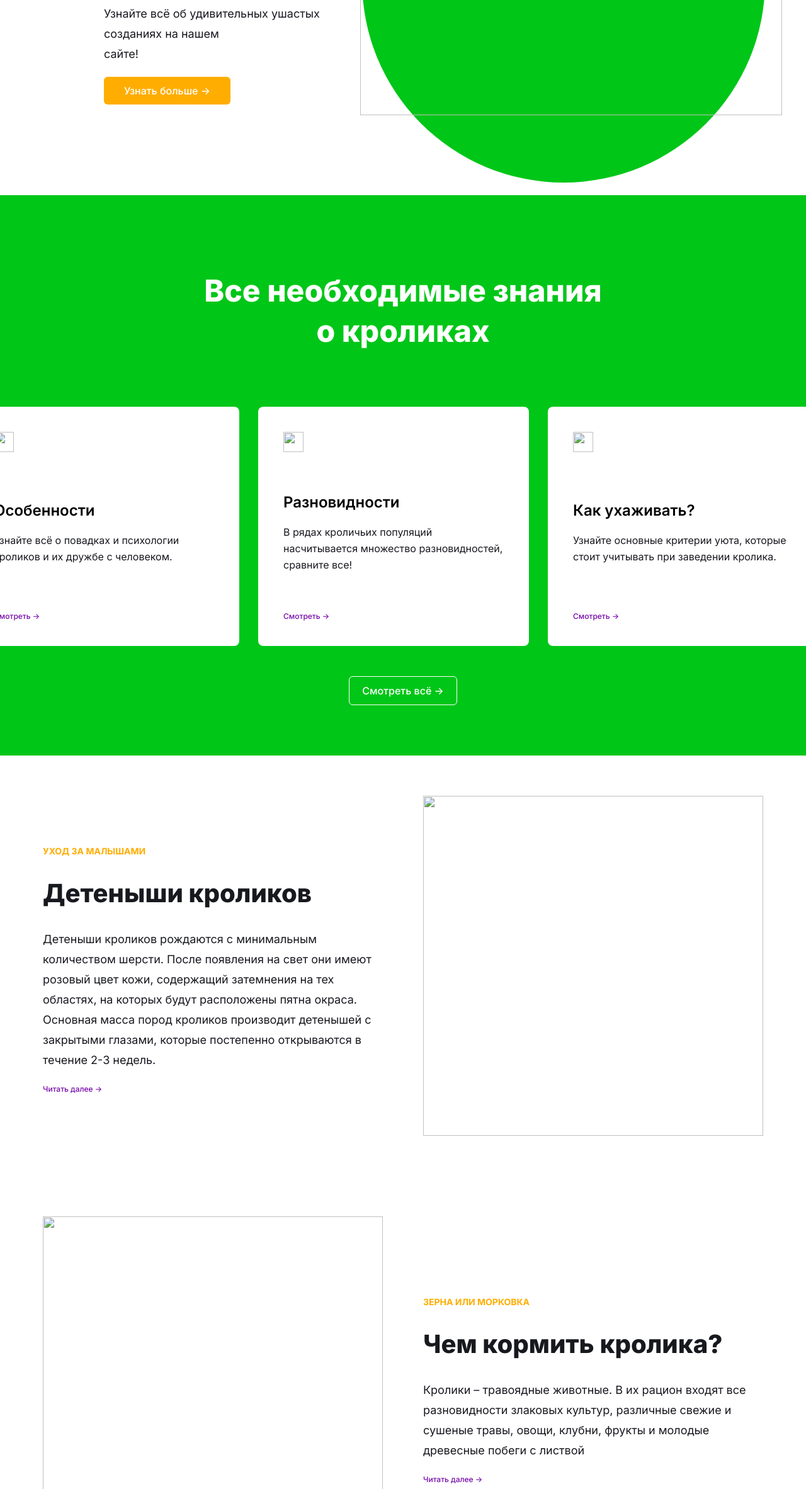
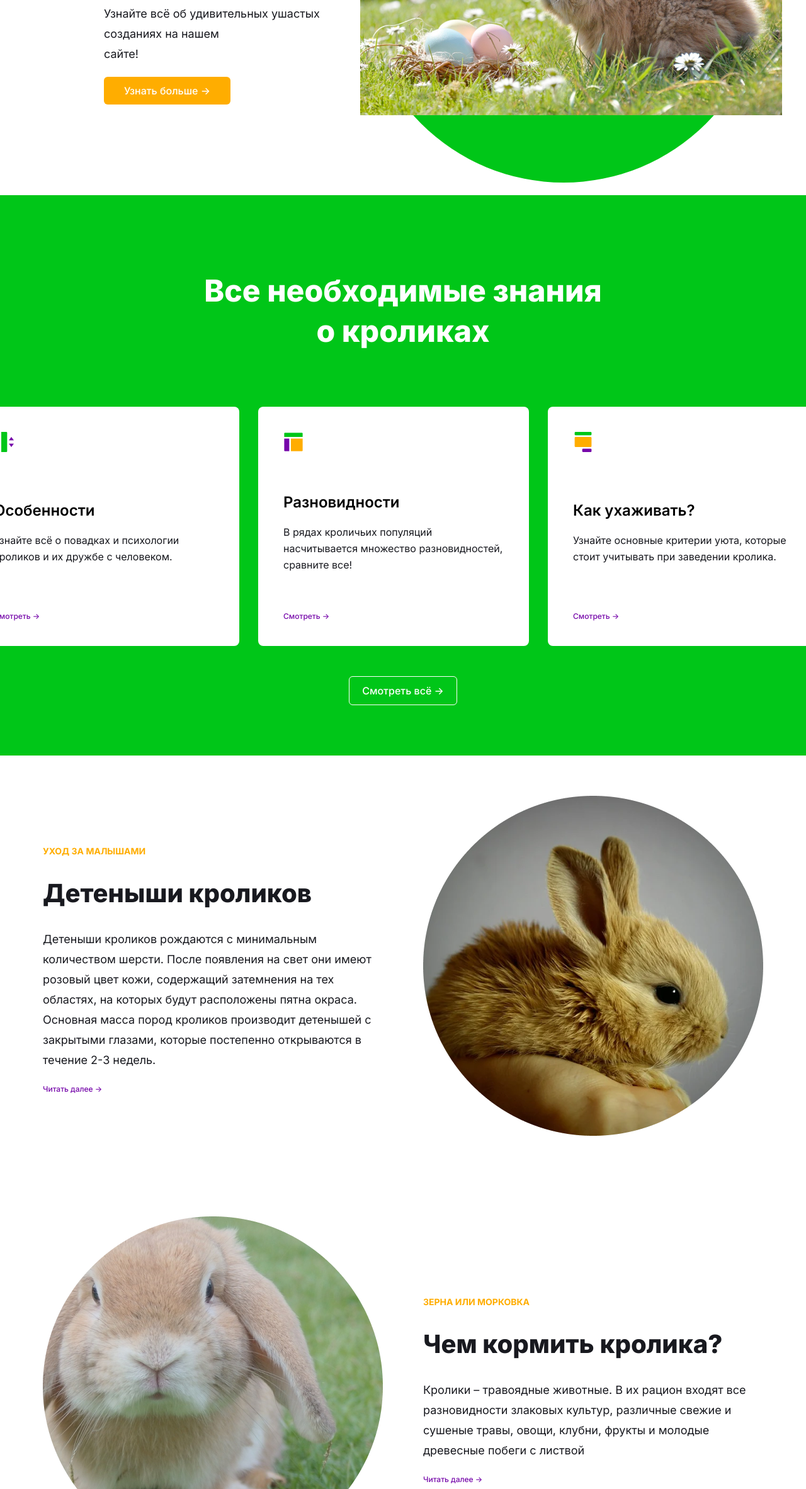
Before and after one commit to eric231-plitch/.github.io, a plain HTML site: page index.html in a window 1280 px wide. Shown: the part 435-2800 px from the top of the page at 63% size. Drawn offline with Linux system fonts and the light colour scheme.

Commit message:
Update index.html

```diff
--- a/index.html
+++ b/index.html
@@ -28,7 +28,7 @@
                 </p>
                 <a href="">Узнать больше -></a>
             </div>
-            <img src="image/banner.png">
+            <img src="banner.png">
         </section>
         <section class="section2">
             <h1>
@@ -37,7 +37,7 @@
             </h1>
             <div class="cards">
                 <div class="card">
-                    <img src="image/icon1.png">
+                    <img src="icon1.png">
                     <div>
                         <h2>Особенности</h2>
                         <p>
@@ -47,7 +47,7 @@
                     <a href=""> Смотреть -></a>
                 </div>
                 <div class="card">
-                    <img src="image/icon2.png">
+                    <img src="icon2.png">
                     <div>
                         <h2>Разновидности</h2>
                         <p>
@@ -57,7 +57,7 @@
                     <a href=""> Смотреть -></a>
                 </div>
                 <div class="card">
-                    <img src="image/icon3.png">
+                    <img src="icon3.png">
                     <div>
                         <h2>Как ухаживать?</h2>
                         <p>
@@ -70,7 +70,7 @@
             <a href=""> Смотреть всё -></a>
         </section>
         <section class="statya">
-            <img src="image/krol1.png">
+            <img src="krol1.png">
             <div class="statya-text">
                 <h3>УХОД ЗА МАЛЫШАМИ</h3>
                 <h2>Детеныши кроликов</h2>
@@ -81,7 +81,7 @@
             </div>
         </section>
         <section class="statya">
-            <img src="image/krol2.png">
+            <img src="krol2.png">
             <div class="statya-text">
                 <h3>ЗЕРНА ИЛИ МОРКОВКА</h3>
                 <h2>Чем кормить кролика?</h2>
@@ -92,7 +92,7 @@
             </div>
         </section>
         <section class="statya">
-            <img src="image/krol3.png">
+            <img src="krol3.png">
             <div class="statya-text">
                 <h3>ДОМИК ИЛИ КЛЕТКА</h3>
                 <h2>Жилище для кролика</h2>
@@ -103,7 +103,7 @@
             </div>
         </section>
         <section class="statya">
-            <img src="image/krol4.png">
+            <img src="krol4.png">
             <div class="statya-text">
                 <h3>ЗАВЕСТИ СЕМЬЮ</h3>
                 <h2>Как разводить кроликов?</h2>
```
